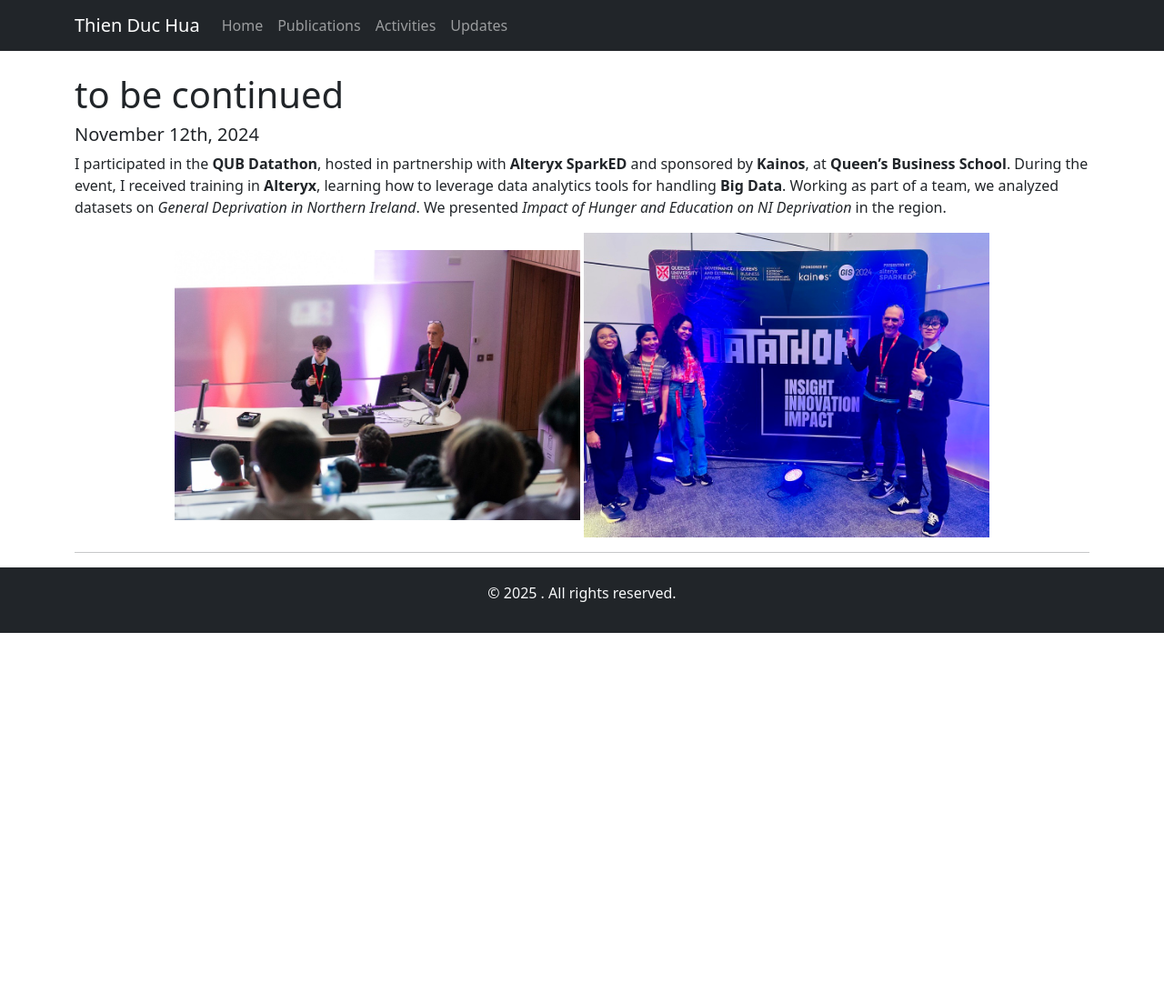
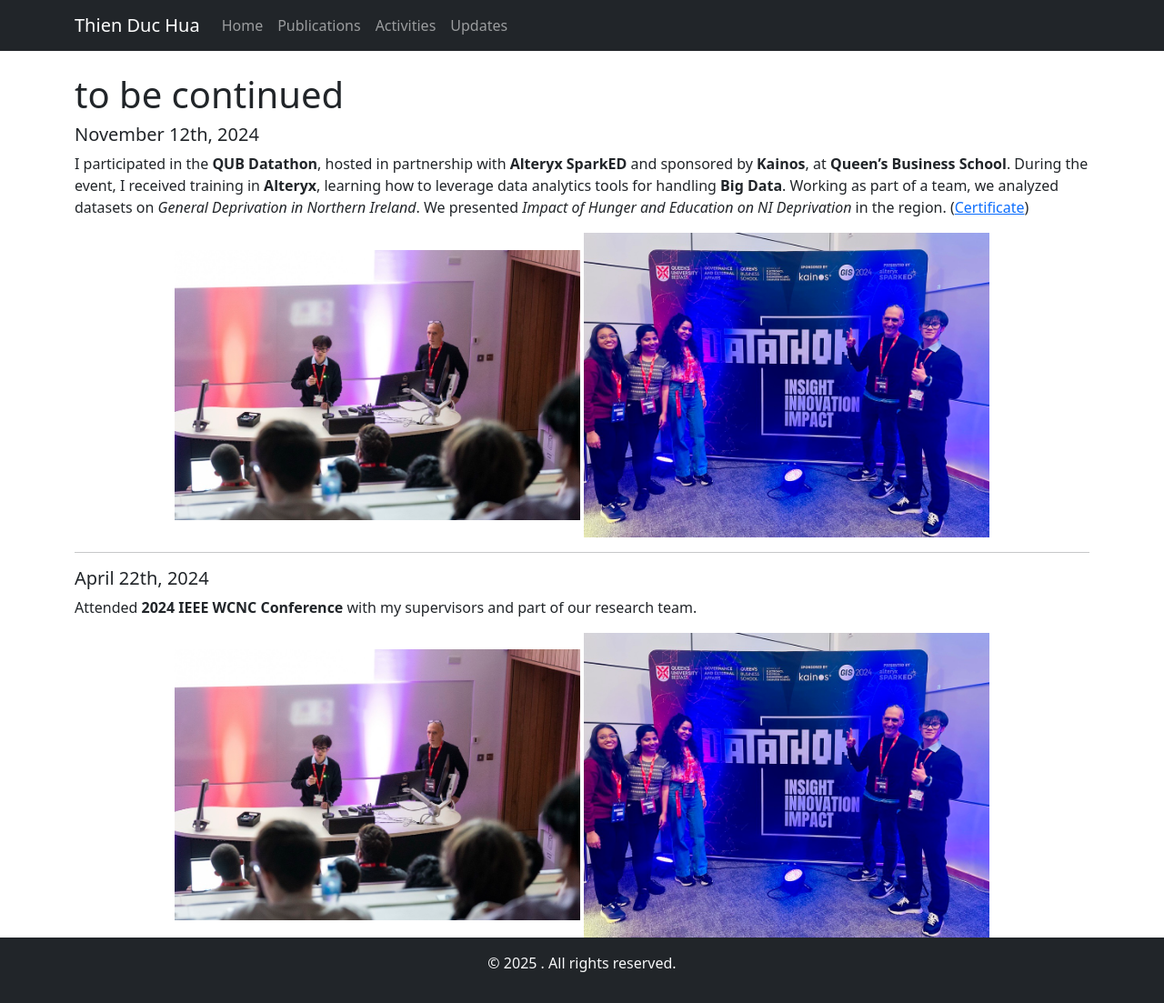
Before and after one commit to thienduchua/thienduchua.github.io, a Jekyll site: the page built from updates.md, in a window 1280 px wide. Shown: the whole page at 91% size. Built offline with Jekyll 4.4.1, drawn with Linux system fonts in a browser that asks for light colours; before the commit the page ends 900 px from its top, so only the background shows below that.

Commit message:
Update updates.md

```diff
--- a/updates.md
+++ b/updates.md
@@ -7,7 +7,7 @@ title: Updates
 
 ##### November 12th, 2024
 
-I participated in the **QUB Datathon**, hosted in partnership with **Alteryx SparkED** and sponsored by **Kainos**, at **Queen’s Business School**. During the event, I received training in **Alteryx**, learning how to leverage data analytics tools for handling **Big Data**. Working as part of a team, we analyzed datasets on *General Deprivation in Northern Ireland*. We presented *Impact of Hunger and Education on NI Deprivation* in the region.
+I participated in the **QUB Datathon**, hosted in partnership with **Alteryx SparkED** and sponsored by **Kainos**, at **Queen’s Business School**. During the event, I received training in **Alteryx**, learning how to leverage data analytics tools for handling **Big Data**. Working as part of a team, we analyzed datasets on *General Deprivation in Northern Ireland*. We presented *Impact of Hunger and Education on NI Deprivation* in the region. ([Certificate](https://drive.google.com/file/d/1zpb-qRn0JjRYx-tfmjbOeg75DvKPXjoK/view))
 
 <div align="center">
     <img src="/assets/datathon_1.jpg" alt="Presentation" width="40%">
@@ -15,3 +15,11 @@ I participated in the **QUB Datathon**, hosted in partnership with **Alteryx Spa
 </div>
 
 ---
+
+##### April 22th, 2024
+
+Attended **2024 IEEE WCNC Conference** with my supervisors and part of our research team.
+<div align="center">
+    <img src="/assets/datathon_1.jpg" alt="Presentation" width="40%">
+    <img src="/assets/datathon_2.jpg" alt="My Collaborative Teammates" width="40%">
+</div>
```
